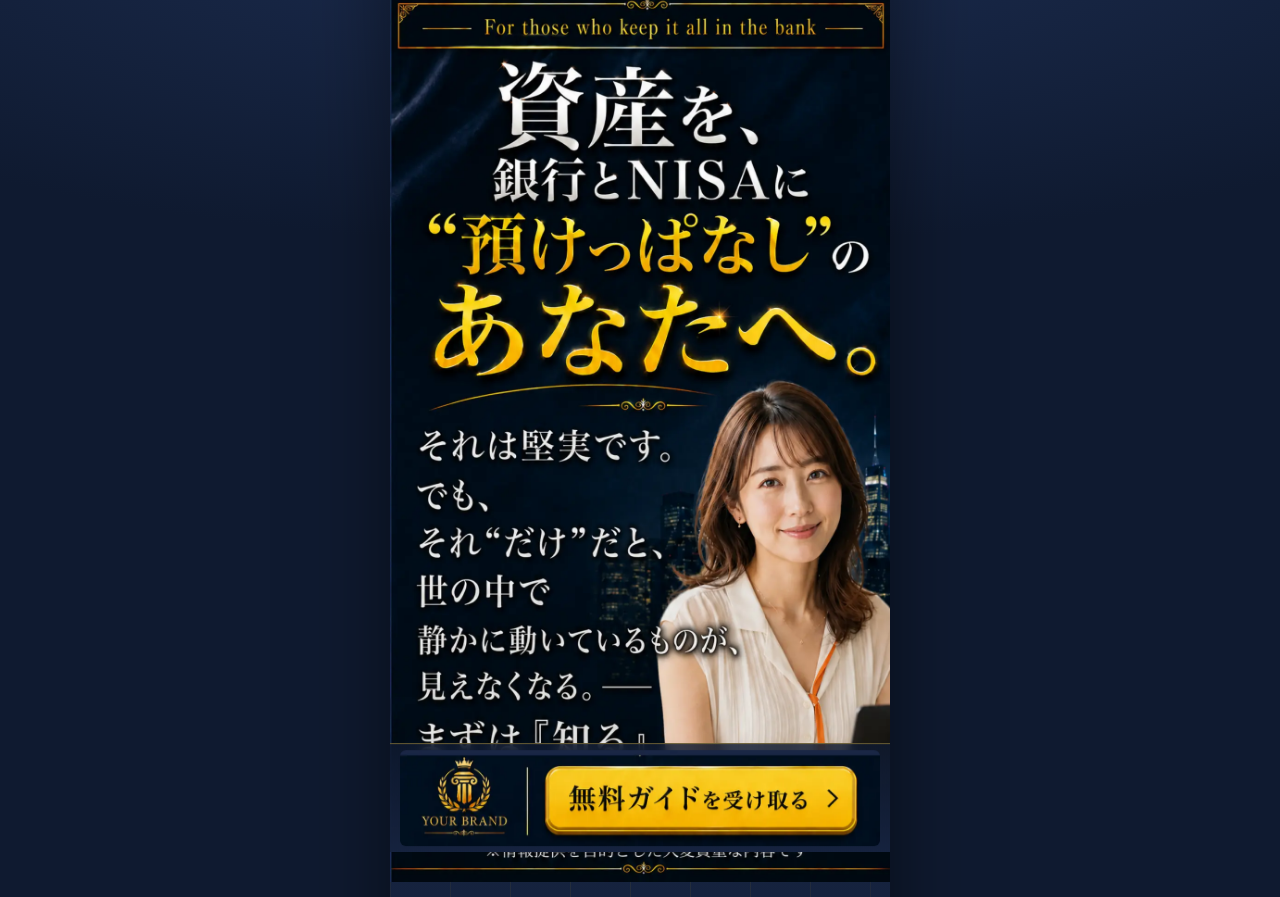
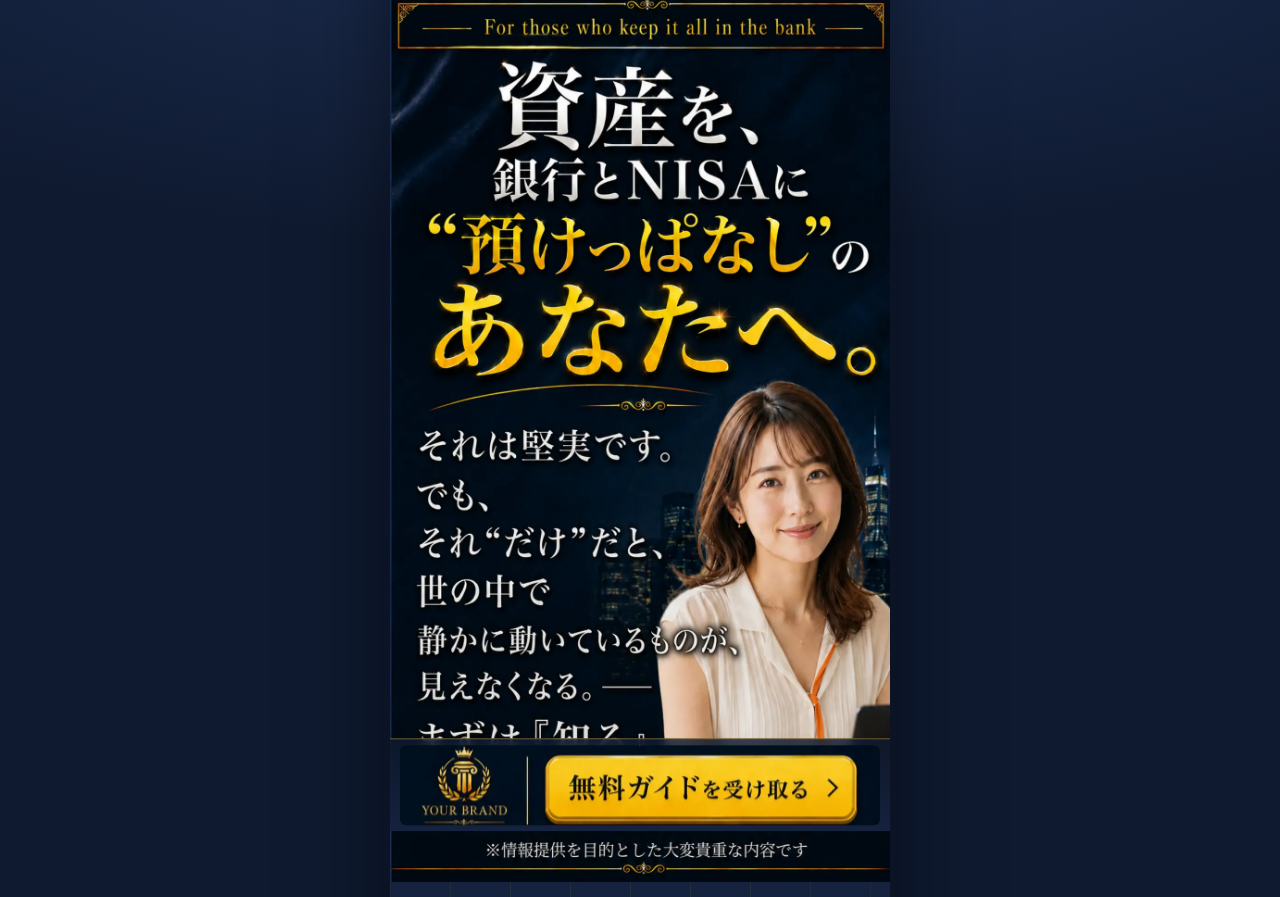
Before and after one commit to 810eigo-droid/Crypto-Nova2, a plain HTML site: page index.html in a window 1280 px wide. Shown: the part 89-986 px from the top of the page. Drawn offline with Linux system fonts and the light colour scheme.

Commit message:
フローティングバー画像補正

```diff
--- a/index.html
+++ b/index.html
@@ -526,7 +526,7 @@
 <!-- フローティングバー（常時CTA） -->
 <div class="floatbar" id="floatbar">
   <a class="btn-present" href="#offer" aria-label="無料プレゼントを受け取る">
-    <img src="images/hero-sp2button.webp" alt="無料プレゼントを受け取る" onerror="this.closest('.btn-present').classList.add('noimg')">
+    <img src="images/hero-sp2-2button.webp" alt="無料プレゼントを受け取る" onerror="this.closest('.btn-present').classList.add('noimg')">
     <span class="fallback"><span class="k">無料プレゼント</span>を受け取る</span>
   </a>
 </div>
```
Also changed, not shown: images/hero-sp2-2button.webp (added), images/hero-sp2-2buttonNO.webp (added).
